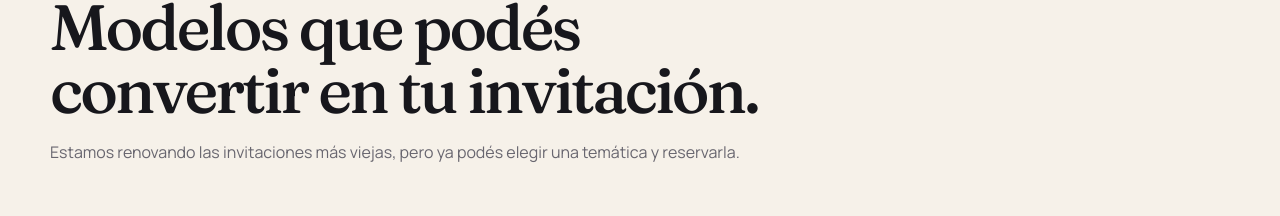
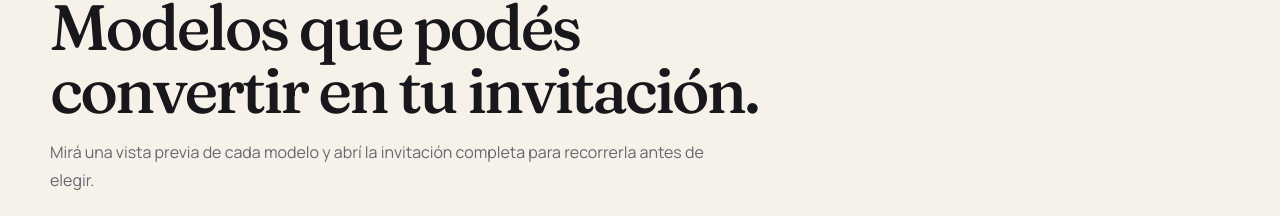
Before and after one commit to AgustinRoss39/RossDigitalStudio, a Next.js app: page /invitaciones in a window 1280 px wide. Shown: the part 2818-3034 px from the top of the page. Built offline with nearby package versions, Linux system fonts and the light colour scheme; no server answers.

Commit message:
copy: present invitation demos as available

```diff
--- a/app/invitaciones/page.tsx
+++ b/app/invitaciones/page.tsx
@@ -54,7 +54,7 @@ export default function InvitacionesPage() {
 
       <section className="section">
         <div className="container">
-          <SectionTitle eyebrow="CATÁLOGO" title="Modelos que podés convertir en tu invitación." text="Estamos renovando las invitaciones más viejas, pero ya podés elegir una temática y reservarla." />
+          <SectionTitle eyebrow="CATÁLOGO" title="Modelos que podés convertir en tu invitación." text="Mirá una vista previa de cada modelo y abrí la invitación completa para recorrerla antes de elegir." />
           <div className="inviteGallery">
             {inviteProjects.slice(0,4).map((project) => <ProjectCard key={project.title} {...project} portrait />)}
           </div>
```
